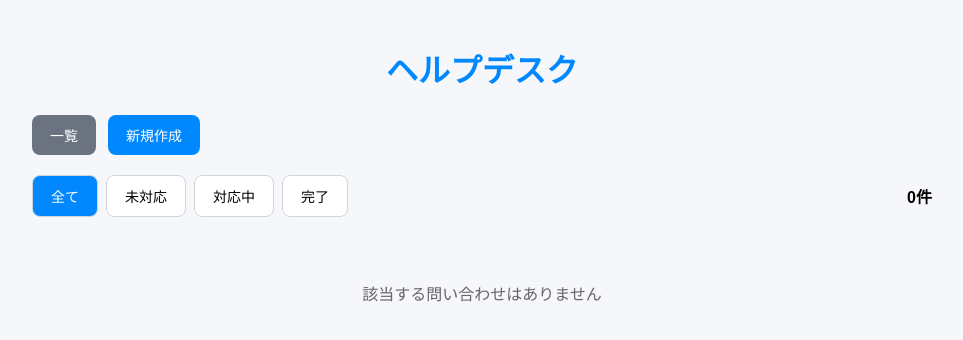
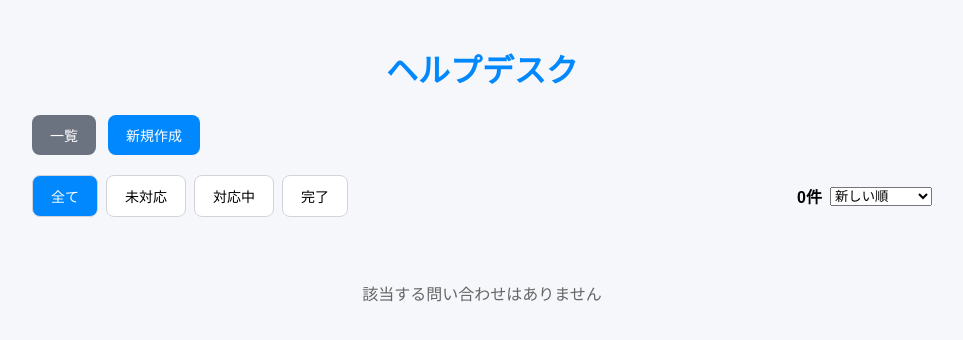
Before and after one commit to rkoga0822/react-typescript-helpdesk-app, a React (Vite) app: page / in a window 1280 px wide. Shown: the top 340 px of the page, without its empty margins (158-1121 px from the left). Built offline with nearby package versions, Linux system fonts and the light colour scheme.

Commit message:
削除、並び替えの追加

```diff
--- a/src/App.tsx
+++ b/src/App.tsx
@@ -2,79 +2,52 @@ import { useState } from "react";
 import InquiryListPage from "./pages/InquiryListPage";
 import InquiryDetailPage from "./pages/InquiryDetailPage";
 import InquiryCreatePage from "./pages/InquiryCreatePage";
-import type { Inquiry, InquiryFilter, InquiryStatus } from "./types/inquiry";
+import type { InquiryFilter } from "./types/inquiry";
 import Filter from "./components/Filter";
 import Button from "./components/Button";
 import "./App.css";
-type Page = "list" | "detail" | "create";
+import { filterInquiries } from "./utils/filterInquiries";
+import { usePageNavigation } from "./hooks/usePageNavigation";
+import { useInquiries } from "./hooks/useInquiries";
+import { sortInquiries, type SortType } from "./utils/sortInquiries";
+function App() {
+  const { inquiries, addInquiry, updateStatus, deleteInquiry } = useInquiries();
 
-function App() {
-  const [currentPage, setCurrentPage] = useState<Page>("list");
-  const [selectedId, setSelectedId] = useState<number | null>(null);
+  const { currentPage, selectedId, showList, showCreate, showDetail } =
+    usePageNavigation();
 
-  const [inquiries, setInquiries] = useState<Inquiry[]>([]);
+  const [filter, setFilter] = useState<InquiryFilter>("all");
 
-  //詳細画面用のid取得とcurrentPageをdetailに変更する
-  const handleSelectedId = (id: number) => {
-    setSelectedId(id);
-    setCurrentPage("detail");
+  const selectedInquiry = inquiries.find((i) => i.id === selectedId);
+
+  const [sort, setSort] = useState<SortType>("newest");
+
+  const handleFilterChange = (filter: InquiryFilter) => {
+    setFilter(filter);
+    showList();
   };
 
-  //取得したidから詳細を持ってくる
-  const selectedInquiry = inquiries.find(
-    (inquiry) => inquiry.id === selectedId,
-  );
-
-  //ステータス変更
-  const handleUpdateStatus = (id: number, status: InquiryStatus) => {
-    setInquiries(
-      inquiries.map((inquiry) =>
-        inquiry.id === id ? { ...inquiry, status } : inquiry,
-      ),
-    );
-  };
-
-  //新規登録
   const handleAddInquiry = (
     title: string,
     content: string,
     requester: string,
   ) => {
-    const newInquiry: Inquiry = {
-      id: Date.now(),
-      title,
-      content,
-      requester,
-      status: "pending",
-      created_at: new Date().toISOString(),
-    };
-    setInquiries([...inquiries, newInquiry]);
-    setCurrentPage("list");
+    addInquiry(title, content, requester);
+    showList();
   };
 
-  //フィルター機能
-  const [filter, setFilter] = useState<InquiryFilter>("all");
+  const filteredInquiries = filterInquiries(inquiries, filter);
 
-  const filteredInquiries = inquiries.filter((inquiry) => {
-    if (filter === "pending") return inquiry.status === "pending";
-    if (filter === "completed") return inquiry.status === "completed";
-    if (filter === "in_progress") return inquiry.status === "in_progress";
-    return true;
-  });
-
-  const handleFilterChange = (filter: InquiryFilter) => {
-    setFilter(filter);
-    setCurrentPage("list");
-  };
+  const displayedInquiries = sortInquiries(filteredInquiries, sort);
 
   return (
     <div className="app">
       <h1 className="title">ヘルプデスク</h1>
       <div className="navigation">
-        <Button onClick={() => setCurrentPage("list")} variant="secondary">
+        <Button onClick={showList} variant="secondary">
           一覧
         </Button>
-        <Button onClick={() => setCurrentPage("create")} variant="primary">
+        <Button onClick={showCreate} variant="primary">
           新規作成
         </Button>
         <br />
@@ -84,20 +57,23 @@ function App() {
         onFilterChange={handleFilterChange}
         count={filteredInquiries.length}
         currentFilter={filter}
+        sort={sort}
+        onSortChange={setSort}
       />
 
       {currentPage === "list" && (
         <InquiryListPage
-          inquiries={filteredInquiries}
-          onSelectInquiry={handleSelectedId}
+          inquiries={displayedInquiries}
+          onSelectInquiry={showDetail}
+          onDeleteInquiry={deleteInquiry}
         />
       )}
 
       {currentPage === "detail" && selectedInquiry && (
         <InquiryDetailPage
           inquiry={selectedInquiry}
-          onStatusChange={handleUpdateStatus}
-          onBack={() => setCurrentPage("list")}
+          onStatusChange={updateStatus}
+          onBack={showList}
         />
       )}
 
--- a/src/components/Filter.tsx
+++ b/src/components/Filter.tsx
@@ -1,28 +1,29 @@
 import type { InquiryFilter } from "../types/inquiry";
 import Button from "./Button";
 import styles from "./Filter.module.css";
+import { FILTER_OPTIONS } from "../types/inquiry";
+import type { SortType } from "../utils/sortInquiries";
 
 type Props = {
   onFilterChange: (filter: InquiryFilter) => void;
   count: number;
   currentFilter: InquiryFilter;
+  sort: SortType;
+  onSortChange: (sort: SortType) => void;
 };
 
-const filters: {
-  value: InquiryFilter;
-  label: string;
-}[] = [
-  { value: "all", label: "全て" },
-  { value: "pending", label: "未対応" },
-  { value: "in_progress", label: "対応中" },
-  { value: "completed", label: "完了" },
-];
-
-function Filter({ onFilterChange, count, currentFilter }: Props) {
+function Filter({
+  onFilterChange,
+  count,
+  currentFilter,
+  sort,
+  onSortChange,
+}: Props) {
   return (
     <div className={styles.filterContainer}>
-      {filters.map((filter) => (
+      {FILTER_OPTIONS.map((filter) => (
         <Button
+          key={filter.value}
           variant="filter"
           active={currentFilter === filter.value}
           onClick={() => onFilterChange(filter.value)}
@@ -31,6 +32,15 @@ function Filter({ onFilterChange, count, currentFilter }: Props) {
         </Button>
       ))}
       <span className={styles.count}>{count}件</span>
+
+      <select
+        value={sort}
+        onChange={(e) => onSortChange(e.target.value as SortType)}
+      >
+        <option value="newest">新しい順</option>
+        <option value="oldest">古い順</option>
+        <option value="status">ステータス順</option>
+      </select>
     </div>
   );
 }
--- /dev/null
+++ b/src/hooks/useInquiries.ts
@@ -0,0 +1,53 @@
+import { useState } from "react";
+import type {
+  Inquiry,
+  InquiryStatus,
+} from "../types/inquiry";
+
+export function useInquiries() {
+  const [inquiries, setInquiries] =
+    useState<Inquiry[]>([]);
+
+  const addInquiry = (
+    title: string,
+    content: string,
+    requester: string
+  ) => {
+    const newInquiry: Inquiry = {
+      id: Date.now(),
+      title,
+      content,
+      requester,
+      status: "pending",
+      created_at: new Date().toISOString(),
+    };
+
+    setInquiries((prev) => [...prev, newInquiry]);
+  };
+
+  const updateStatus = (
+    id: number,
+    status: InquiryStatus
+  ) => {
+    setInquiries((prev) =>
+      prev.map((inquiry) =>
+        inquiry.id === id
+          ? { ...inquiry, status }
+          : inquiry
+      )
+    );
+  };
+
+  const deleteInquiry = (id: number) => {
+  setInquiries((prev) =>
+    prev.filter((inquiry) => inquiry.id !== id)
+  );
+};
+
+  return {
+    inquiries,
+    addInquiry,
+    updateStatus,
+    deleteInquiry,
+  };
+}
--- /dev/null
+++ b/src/hooks/usePageNavigation.ts
@@ -0,0 +1,35 @@
+import { useState } from "react";
+
+type Page =
+  | "list"
+  | "detail"
+  | "create";
+
+export function usePageNavigation() {
+  const [currentPage, setCurrentPage] =
+    useState<Page>("list");
+
+  const [selectedId, setSelectedId] =
+    useState<number | null>(null);
+
+  const showList = () => {
+    setCurrentPage("list");
+  };
+
+  const showCreate = () => {
+    setCurrentPage("create");
+  };
+
+  const showDetail = (id: number) => {
+    setSelectedId(id);
+    setCurrentPage("detail");
+  };
+
+  return {
+    currentPage,
+    selectedId,
+    showList,
+    showCreate,
+    showDetail,
+  };
+}
--- a/src/pages/InquiryListPage.tsx
+++ b/src/pages/InquiryListPage.tsx
@@ -4,8 +4,13 @@ import styles from "./InquiryListPage.module.css";
 type Props = {
   inquiries: Inquiry[];
   onSelectInquiry: (id: number) => void;
+  onDeleteInquiry: (id: number) => void;
 };
-function InquiryListPage({ inquiries, onSelectInquiry }: Props) {
+function InquiryListPage({
+  inquiries,
+  onSelectInquiry,
+  onDeleteInquiry,
+}: Props) {
   if (inquiries.length === 0) {
     return <p className={styles.empty}>該当する問い合わせはありません</p>;
   }
@@ -23,6 +28,15 @@ function InquiryListPage({ inquiries, onSelectInquiry }: Props) {
             ステータス：
             {inquiryStatusLabel[inquiry.status]}
           </p>
+
+          <button
+            onClick={(e) => {
+              e.stopPropagation();
+              onDeleteInquiry(inquiry.id);
+            }}
+          >
+            削除
+          </button>
         </div>
       ))}
     </div>
--- a/src/types/inquiry.ts
+++ b/src/types/inquiry.ts
@@ -16,3 +16,10 @@ export type Inquiry = {
 };
 
 export type InquiryFilter = "all" | "pending" | "in_progress" | "completed";
+
+export const FILTER_OPTIONS = [
+  { value: "all", label: "全て" },
+  { value: "pending", label: "未対応" },
+  { value: "in_progress", label: "対応中" },
+  { value: "completed", label: "完了" },
+] as const;
--- /dev/null
+++ b/src/utils/filterInquiries.ts
@@ -0,0 +1,17 @@
+import type { Inquiry, InquiryFilter } from "../types/inquiry";
+
+export function filterInquiries(inquiries: Inquiry[], filter: InquiryFilter) {
+  if (filter === "pending") {
+    return inquiries.filter((i) => i.status === "pending");
+  }
+
+  if (filter === "completed") {
+    return inquiries.filter((i) => i.status === "completed");
+  }
+
+  if (filter === "in_progress") {
+    return inquiries.filter((i) => i.status === "in_progress");
+  }
+
+  return inquiries;
+}
--- /dev/null
+++ b/src/utils/sortInquiries.ts
@@ -0,0 +1,49 @@
+import type { Inquiry } from "../types/inquiry";
+
+export type SortType =
+  | "newest"
+  | "oldest"
+  | "status";
+
+const statusOrder = {
+  pending: 0,
+  in_progress: 1,
+  completed: 2,
+};
+
+export function sortInquiries(
+  inquiries: Inquiry[],
+  sort: SortType
+) {
+  const copied = [...inquiries];
+
+  if (sort === "newest") {
+    return copied.sort(
+      (a, b) =>
+        new Date(
+          b.created_at
+        ).getTime() -
+        new Date(
+          a.created_at
+        ).getTime()
+    );
+  }
+
+  if (sort === "oldest") {
+    return copied.sort(
+      (a, b) =>
+        new Date(
+          a.created_at
+        ).getTime() -
+        new Date(
+          b.created_at
+        ).getTime()
+    );
+  }
+
+  return copied.sort(
+    (a, b) =>
+      statusOrder[a.status] -
+      statusOrder[b.status]
+  );
+}
```
